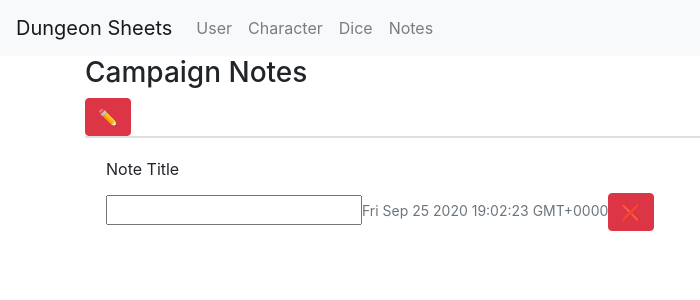
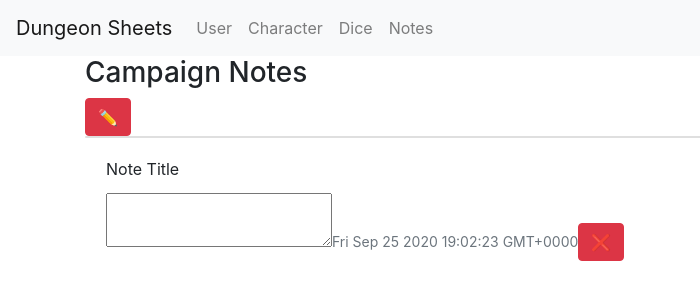
Before and after one commit to Amadueno/ddproject3, a React (Create React App) app in the folder client/: page /notes in a window 1280 px wide. Shown: the top 300 px of the page, without its empty margins (0-700 px from the left). Built offline with nearby package versions, Linux system fonts and the light colour scheme; what dice-roller-dnd would draw is missing.

Commit message:
changed to textarea

```diff
--- a/client/src/pages/Notes/Notes.js
+++ b/client/src/pages/Notes/Notes.js
@@ -28,10 +28,11 @@ const Notes = () => {
             <Card>
               <CardImgOverlay>
                 <CardTitle>Note Title</CardTitle>
-                <input type="input"
+                <textarea type="input"
                   name="input"
                   value={noteState.input}
-                  onChange={noteState.handleInputChange}/>
+                  onChange={noteState.handleInputChange}>
+                </textarea>
                   <small className="text-muted">
                     <Moment />
                   </small>
```
